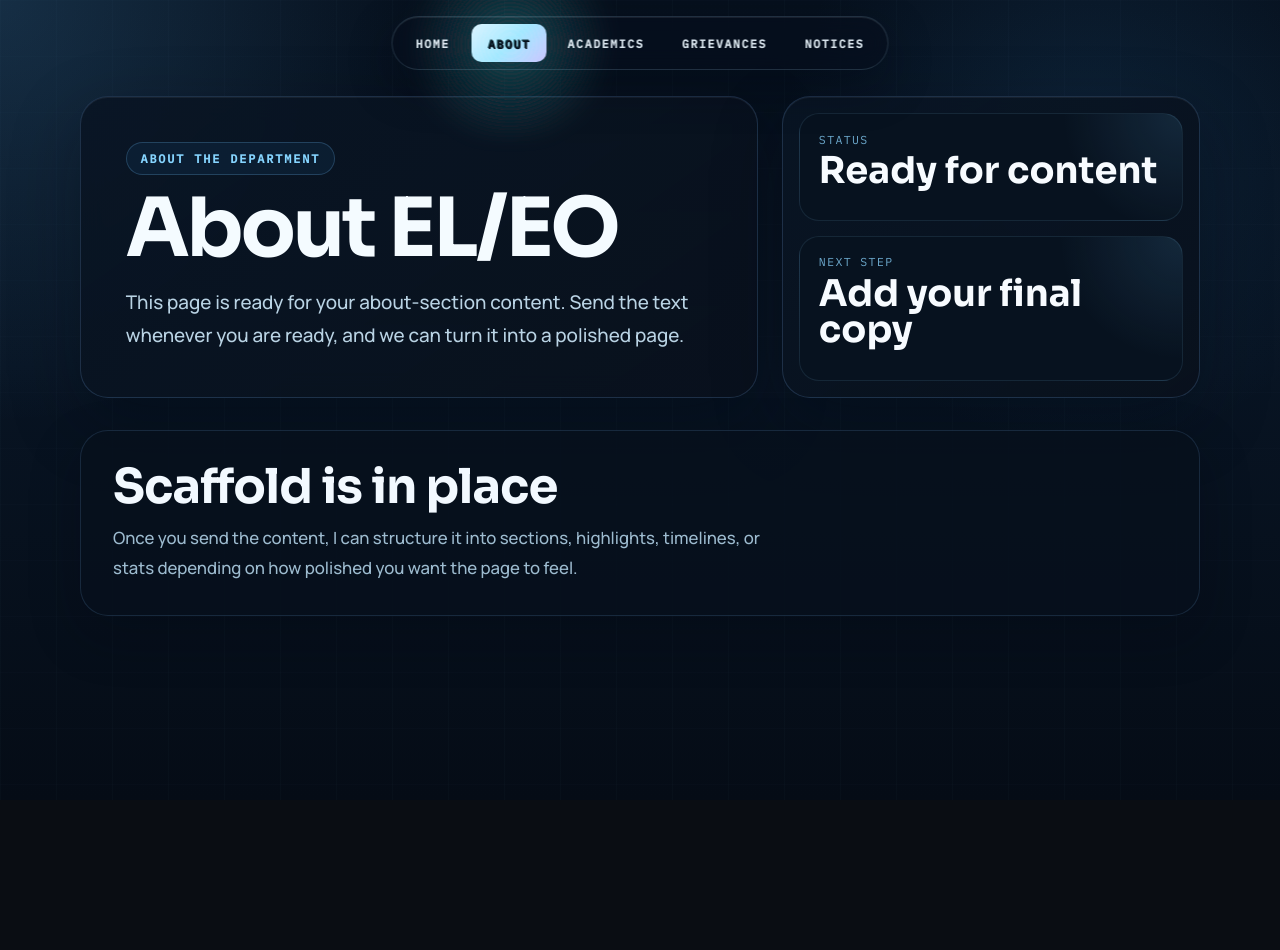
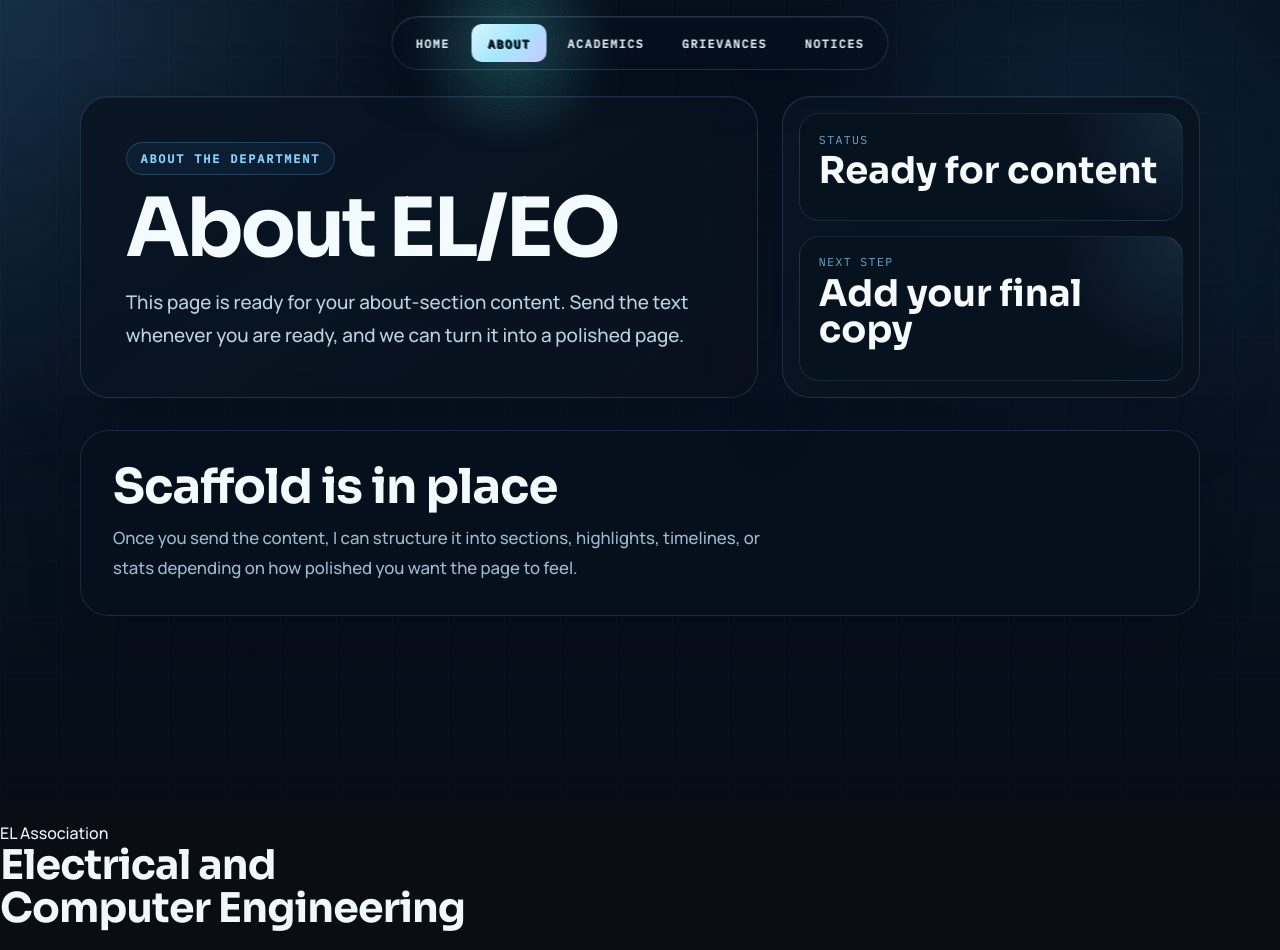
Before and after one commit to rohankishore/elweb, a React (Vite) app: page /about in a window 1280 px wide. Shown: the top 950 px of the page. Before the commit the page ends 800 px from the top, so only its background shows below. Built offline with nearby package versions, Linux system fonts and the light colour scheme.

Commit message:
coolass footer design

```diff
--- a/src/App.jsx
+++ b/src/App.jsx
@@ -13,6 +13,7 @@ import NoticesPage from './component/NoticesPage';
 import AboutPage from './component/AboutPage';
 import AcademicsPage from './component/AcademicsPage';
 import GrievancesPage from './component/GrievancesPage';
+import SiteFooter from './component/SiteFooter';
 
 function App() {
   const videoRef = useRef(null)
@@ -289,6 +290,7 @@ function App() {
           />
         </div>
         {children}
+        <SiteFooter />
       </>
     );
   }
```
